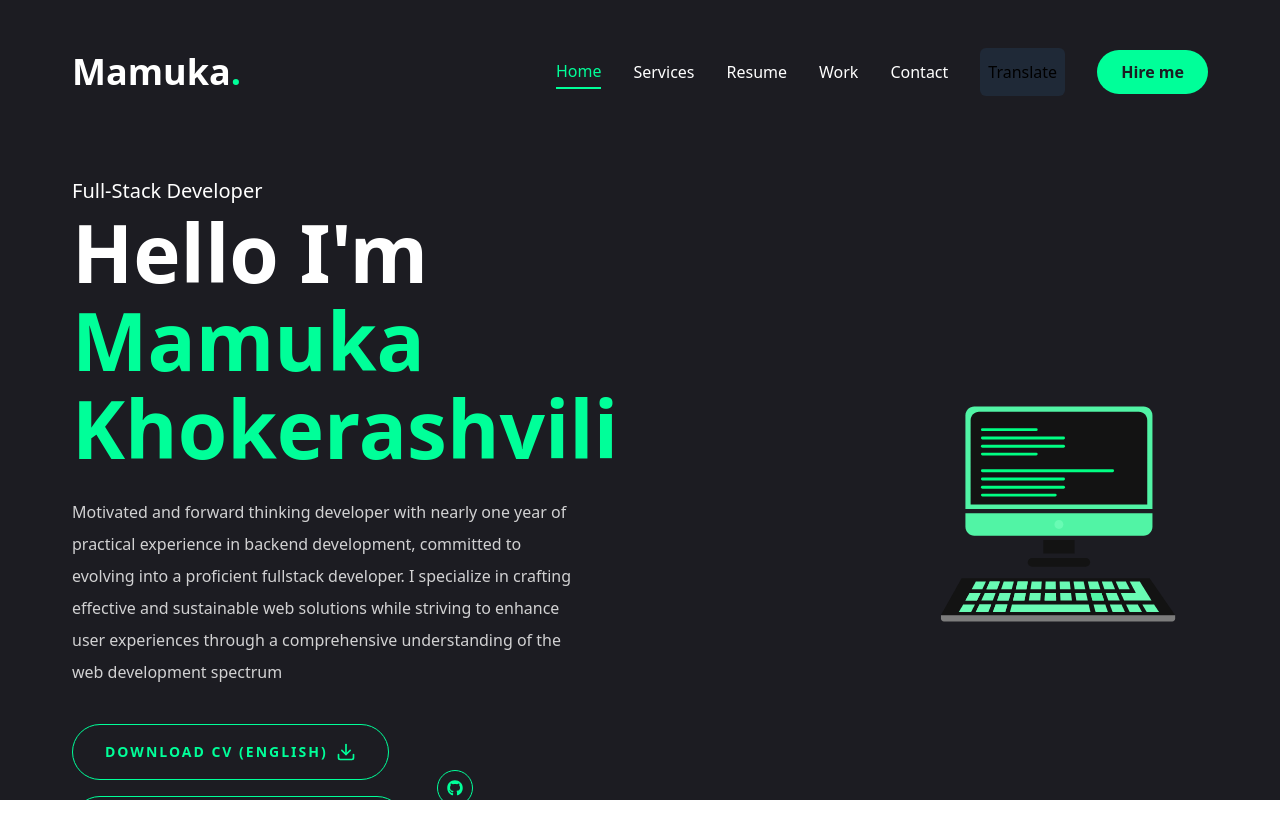
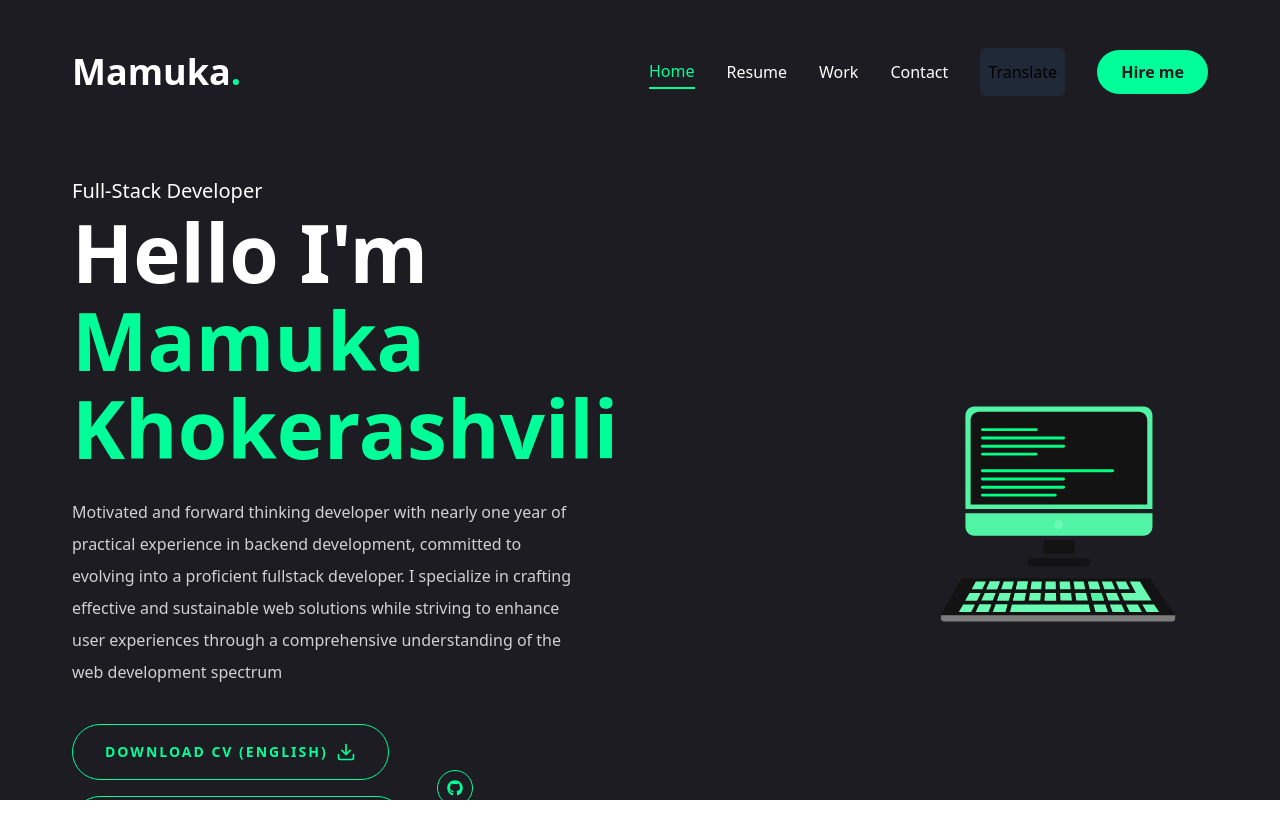
Before and after one commit to JustRascal00/Cv-website-nextjs, a Next.js app: page / in a window 1280 px wide. Shown: the top 838 px of the page. Built offline with nearby package versions, Linux system fonts and the light colour scheme.

Commit message:
update: removed some things

```diff
--- a/components/MobileNav.jsx
+++ b/components/MobileNav.jsx
@@ -11,10 +11,6 @@ const links = [
   {
     name: "home",
     path: "/",
-  },
-  {
-    name: "services",
-    path: "/services",
   },
   {
     name: "resume",
--- a/components/Nav.jsx
+++ b/components/Nav.jsx
@@ -10,10 +10,7 @@ const links = [
     name: "home",
     path: "/",
   },
-  {
-    name: "services",
-    path: "/services",
-  },
+
   {
     name: "resume",
     path: "/resume",
```
